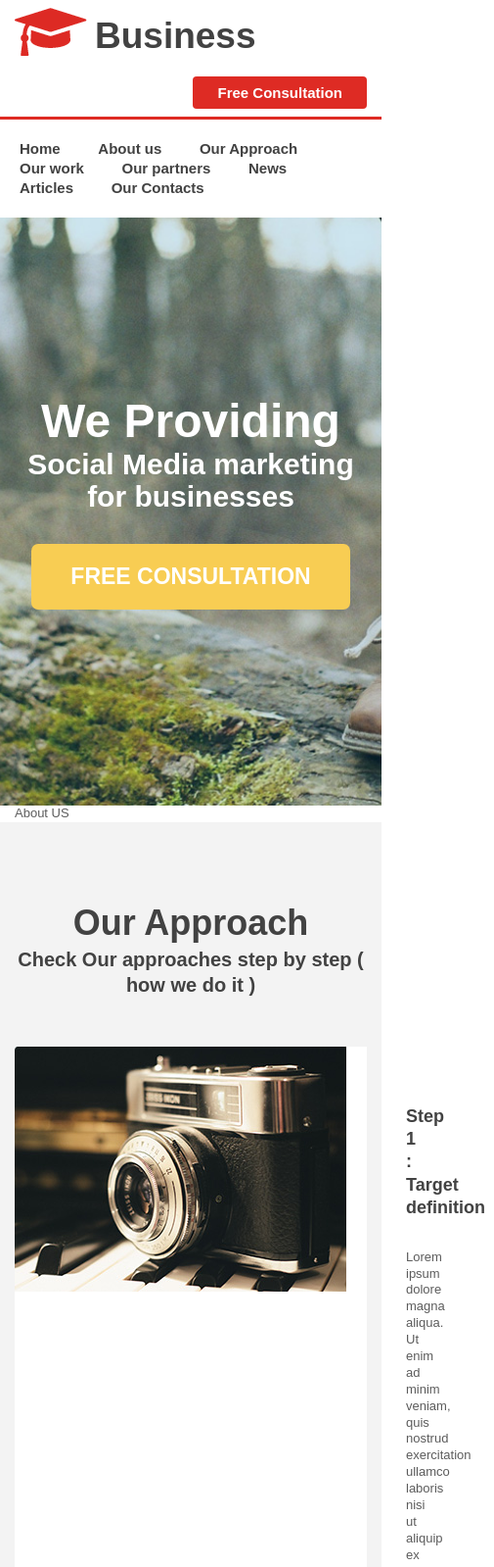
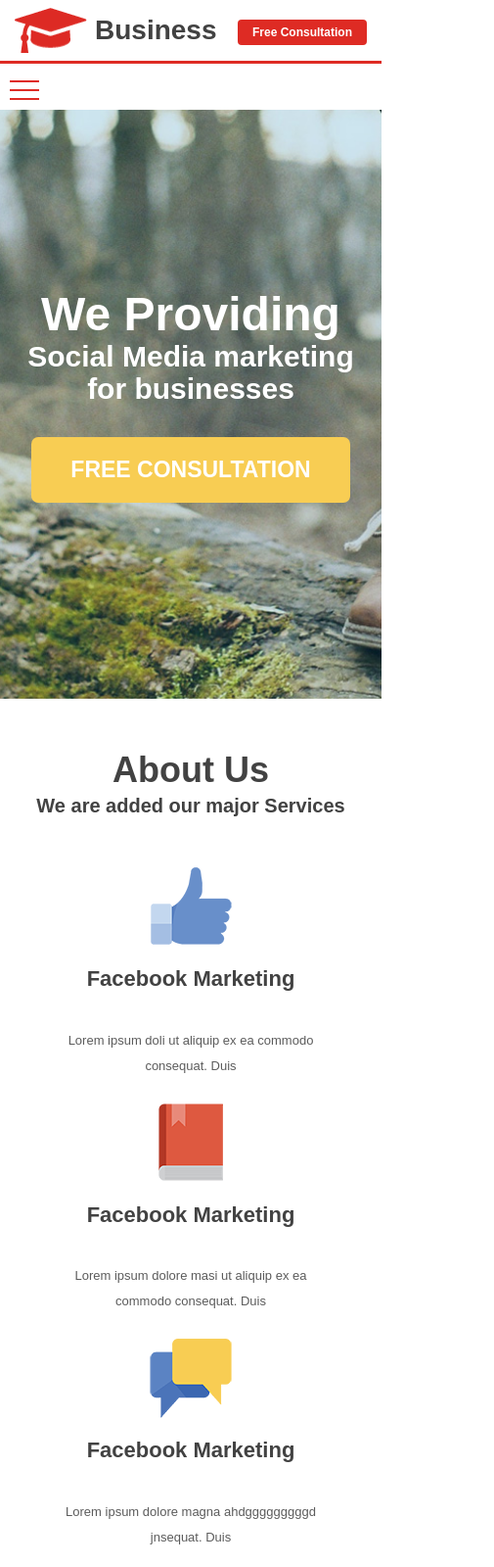
Before and after one commit to TolgonaiA/Business, a plain HTML site: page index.html in a window 390 px wide. Shown: the top 1599 px of the page at 98% size, 505 px wide, since content can reach past the window. Drawn offline with Linux system fonts and the light colour scheme.

Commit message:
addaptive

```diff
--- a/css/style.css
+++ b/css/style.css
@@ -99,6 +99,48 @@ body {
   border-radius: 7px;
 }
 
+.about {
+  padding: 50px 0 70px;
+}
+
+.about-block {
+  max-width: 33%;
+  display: inline-block;
+  text-align: center;
+}
+
+.about-block-link {
+  text-decoration: none;
+  display: block;
+  color: #424242;
+  font-size: 22px;
+  padding-top: 100px;
+}
+
+.link-1{
+  background: url("../img/ic-hand.png") no-repeat top center;
+}
+
+.link-2{
+  background: url("../img/ic-book.png") no-repeat top center;
+}
+
+.link-3{
+  background: url("../img/ic-comment.png") no-repeat top center;
+}
+
+.about-block-link h4 {
+  margin: 0;
+  padding: 0;
+}
+
+.about-block p {
+  margin: 8px auto 0;
+  padding: 10px 0 0 0;
+  max-width: 70%;
+  line-height: 2;
+}
+
 .approach {
   padding: 80px 0 50px;
   background: #f3f3f3;
@@ -164,3 +206,131 @@ body {
   font-size: 14px;
   padding-right: 35px;
 }
+
+.btn {
+  display: none;
+  cursor: pointer;
+}
+
+
+.btn span {
+  width: 30px;
+  display: block;
+  border-bottom: 2px solid #de2b24;
+}
+
+.btn span::before {
+  content: '';
+  display: block;
+  width: 30px;
+  border-bottom: 2px solid #de2b24;
+  margin-bottom: 7px;
+}
+.btn span::after {
+  content: '';
+  display: block;
+  width: 30px;
+  border-bottom: 2px solid #de2b24;
+  margin-bottom: 7px;
+}
+
+
+.btn-media {
+  display: block;
+  max-width: 30px;
+  margin: 7px auto 10px 10px;
+  padding-top: 10px;
+}
+
+.main-nav-media {
+  display: none;
+  position: relative;
+}
+
+.main-nav-media-show{
+  display: block;
+  position: absolute;
+  top: 110px;
+  left: 0;
+  background: #de2b24;
+  padding: 10px;
+}
+
+
+
+.main-nav-media-show ul li {
+  display: block;
+  text-align: left;
+}
+
+.main-nav-media-show ul li a {
+  margin-left: 0;
+  color: #fff;
+}
+
+
+@media only screen and (max-width: 900px) {
+  .logo {
+    font-size: 30px;
+    background: url("../img/logo.png") no-repeat 0 0;
+  }
+
+  .about-block {
+    display: block;
+    margin: 25px auto;
+    max-width: 100%;
+  }
+
+  .about-block p {
+    display: block;
+    margin: 25px auto;
+    width: 90%;
+  }
+
+
+}
+
+@media only screen and (max-width: 770px) {
+  .step1 img {
+    float: none;
+    margin: 0 auto;
+    display: block;
+  }
+
+  .step2 img {
+    float: none;
+    margin: 0 auto;
+    display: block;
+  }
+
+  .step2 {
+    padding: 0 0 30px 0;
+  }
+
+  .step1 .step-info {
+    padding: 30px 0 0 0;
+    text-align: center;
+  }
+
+  .step2 .step-info {
+    padding: 30px 0 0 0;
+    text-align: center;
+  }
+
+
+}
+
+
+@media only screen and (max-width: 425px) {
+  .logo {
+    font-size: 28px;
+  }
+
+  .btn-consultation {
+    font-size: 12px;
+    padding: 6px 15px;
+    margin-top: 12px;
+  }
+
+
+}
--- a/index.html
+++ b/index.html
@@ -15,7 +15,7 @@
       <button type="button" class="btn-consultation">Free Consultation</button>
     </div>
   </header>
-  <nav class="container main-nav">
+  <nav class="container main-nav" id="nav">
     <ul>
       <li><a href="#">Home</a></li>
       <li><a href="#">About us</a></li>
@@ -26,7 +26,11 @@
       <li><a href="#">Articles</a></li>
       <li><a href="#">Our Contacts</a></li>
     </ul>
+
   </nav>
+  <div class="btn" id="btn">
+    <span class="btn-item"></span>
+  </div>
   <div class="main-block">
     <div class="container">
       <h1 class="main-title">
@@ -37,7 +41,28 @@
     </div>
   </div>
   <div class="about container">
-    About US
+    <h3 class="title-block">About Us</h3>
+    <p class="description">We are added our major Services</p>
+    <div class="about-blocks">
+      <div class="about-block">
+        <a href="#" class="about-block-link link-1">
+          <h4>Facebook Marketing</h4>
+        </a>
+        <p>Lorem ipsum doli ut aliquip ex ea commodo consequat. Duis</p>
+      </div>
+      <div class="about-block">
+        <a href="#" class="about-block-link link-2">
+          <h4>Facebook Marketing</h4>
+        </a>
+        <p>Lorem ipsum dolore masi ut aliquip ex ea commodo consequat. Duis</p>
+      </div>
+      <div class="about-block">
+        <a href="#" class="about-block-link link-3">
+          <h4>Facebook Marketing</h4>
+        </a>
+        <p>Lorem ipsum dolore magna ahdgggggggggd jnsequat. Duis</p>
+      </div>
+    </div>
   </div>
   <div class="approach">
     <div class="container">
@@ -83,6 +108,6 @@
   </footer>
 
 
-
+  <script src="script.js"></script>
 </body>
 </html>
--- /dev/null
+++ b/script.js
@@ -0,0 +1,34 @@
+const btn = document.getElementById("btn");
+const nav = document.getElementById("nav");
+// const socials = document.getElementById('socials');
+
+if (window.innerWidth < 901) {
+  btn.classList.add('btn-media');
+  nav.classList.add('main-nav-media');
+  // socials.classList.add('socials-media');
+}
+
+
+const reportWindowSize = () => {
+  if (window.innerWidth < 901) {
+    btn.classList.add('btn-media');
+    nav.classList.add('main-nav-media');
+    // socials.classList.add('socials-media');
+  } else if (window.innerWidth >= 901) {
+    btn.classList.remove('btn-media');
+    nav.classList.remove('main-nav-media');
+    // socials.classList.remove('socials-media');
+  }
+}
+
+window.onresize = reportWindowSize;
+
+window.addEventListener("resize", reportWindowSize);
+
+btn.addEventListener('click', () => {
+  if (nav.classList.contains('main-nav-media-show')) {
+    nav.classList.remove('main-nav-media-show')
+  } else {
+    nav.classList.add('main-nav-media-show')
+  }
+});
```
